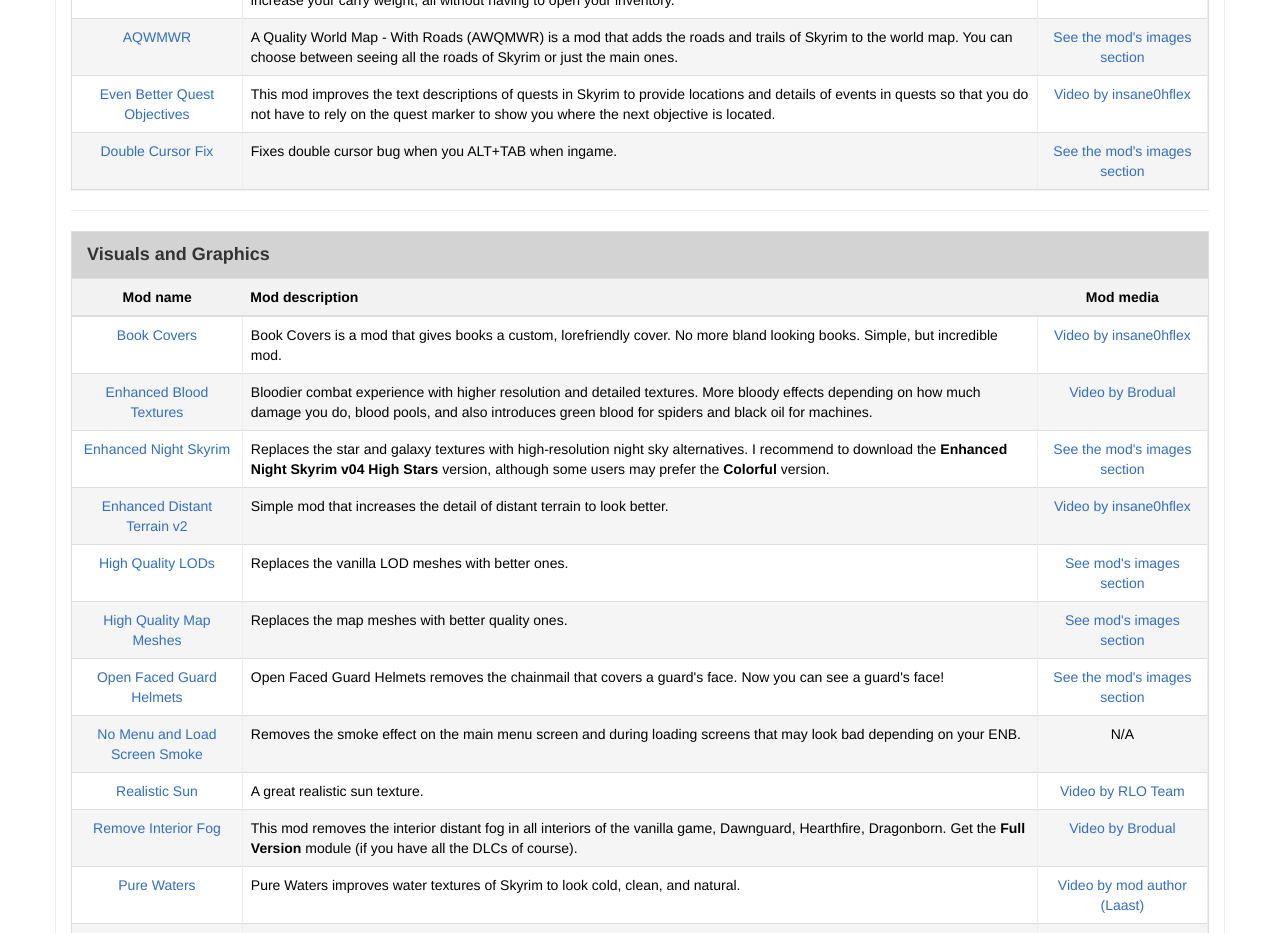
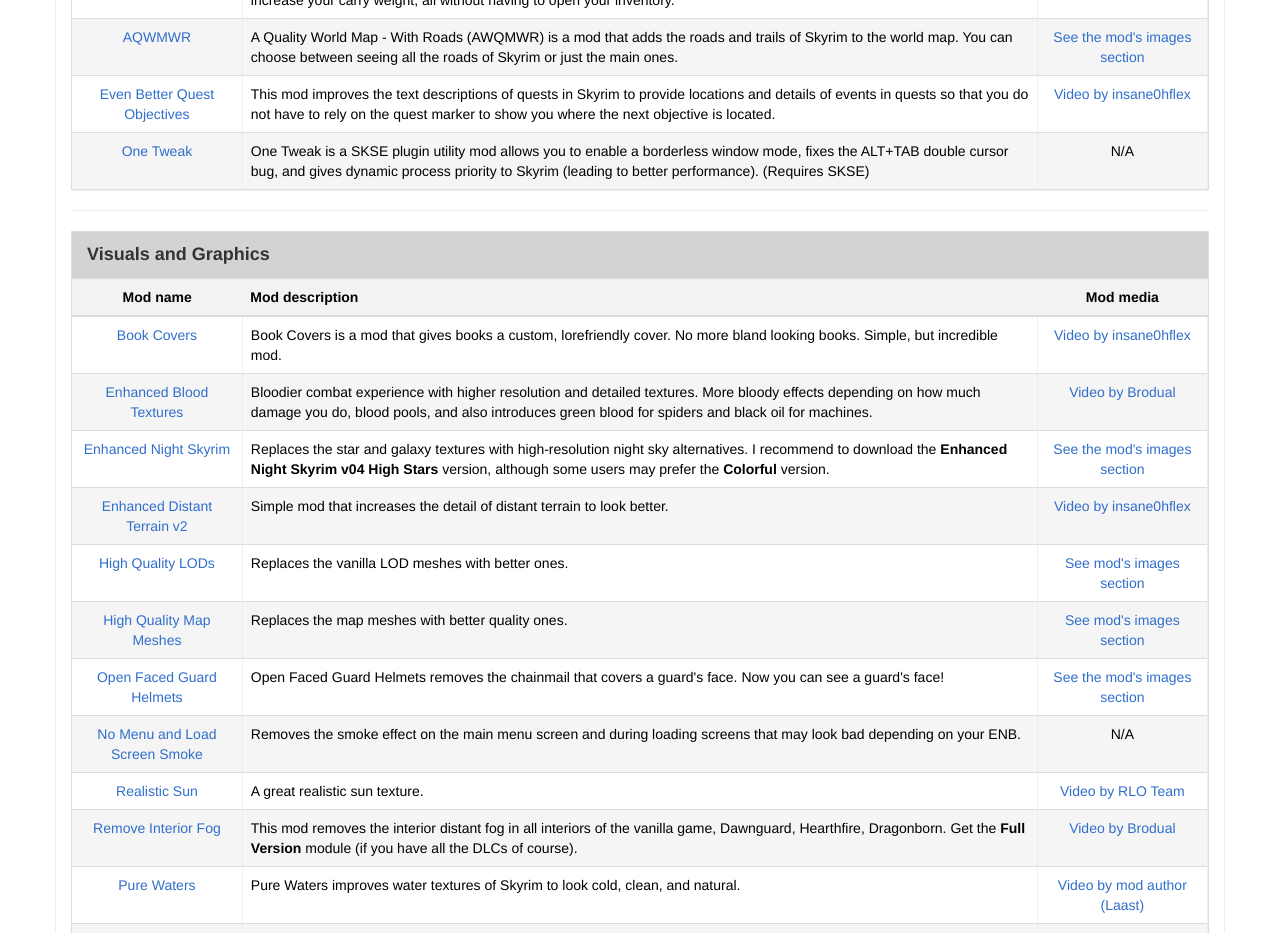
Before and after one commit to insane0hflex/moddingforge-skyrim, a plain HTML site: page essential.html in a window 1280 px wide. Shown: the part 900-1833 px from the top of the page. Drawn offline with nearby package versions, Linux system fonts and the light colour scheme.

Commit message:
onetweak to replace double cursor fix

```diff
--- a/essential.html
+++ b/essential.html
@@ -134,17 +134,9 @@
 
     <hr />
 
-        <!--<div class="alert">
-            watch every vid click every link btw dont forget. might want to make vids go about 3-4 seconds in, to skip intros. also, might want to timestamp videos length.
-            <br />
-            maybe do a  quick vid on aqwrmwr and high quality map lods -> "better map. what about colored icons?
-        </div>-->
-
-
         <!------------->
         <!-- ui mods -->
         <!------------->
-        <!--<h1>User Interface Mods</h1>-->
 
         <div class="panel panel-default">
             <div class="panel-heading">User Interface Mods</div>
@@ -193,9 +185,9 @@
                         <td><a target="_blank" href="http://www.youtube.com/watch?&v=y7ZioZYqsGw">Video by insane0hflex</a></td>
                     </tr>
                     <tr>
-                        <td><a target="_blank" href="http://www.nexusmods.com/skyrim/mods/36125/?">Double Cursor Fix</a></td>
-                        <td>Fixes double cursor bug when you ALT+TAB when ingame.</td>
-                        <td><a target="_blank" href="http://www.nexusmods.com/skyrim/mods/36125/?tab=3&selected_game=110&navtag=http%3A%2F%2Fwww.nexusmods.com%2Fskyrim%2Fajax%2Fmodimages%2F%3Fid%3D36125%26user%3D1%26gid%3D110&pUp=1">See the mod's images section</a></td>
+                        <td><a target="_blank" href="http://www.nexusmods.com/skyrim/mods/40706/?">One Tweak</a></td>
+                        <td>One Tweak is a SKSE plugin utility mod allows you to enable a borderless window mode, fixes the ALT+TAB double cursor bug, and gives dynamic process priority to Skyrim (leading to better performance). (Requires SKSE)</td>
+                        <td>N/A</td>
                     </tr>
 
                     <!-- problems with unique region hold names and maybe the some other mods
```
Also changed, not shown: apple-touch-icon-precomposed.png (deleted), favicon.ico (deleted).
